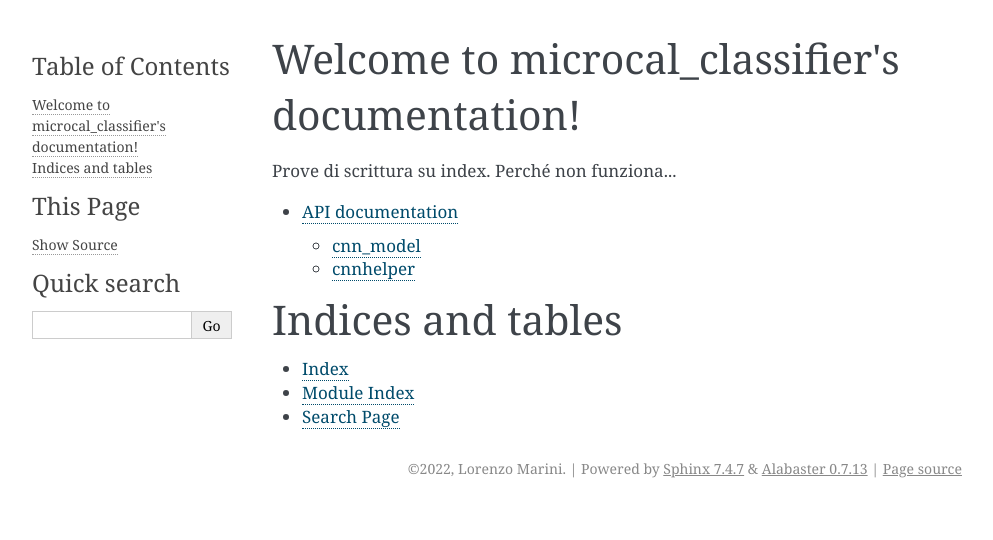
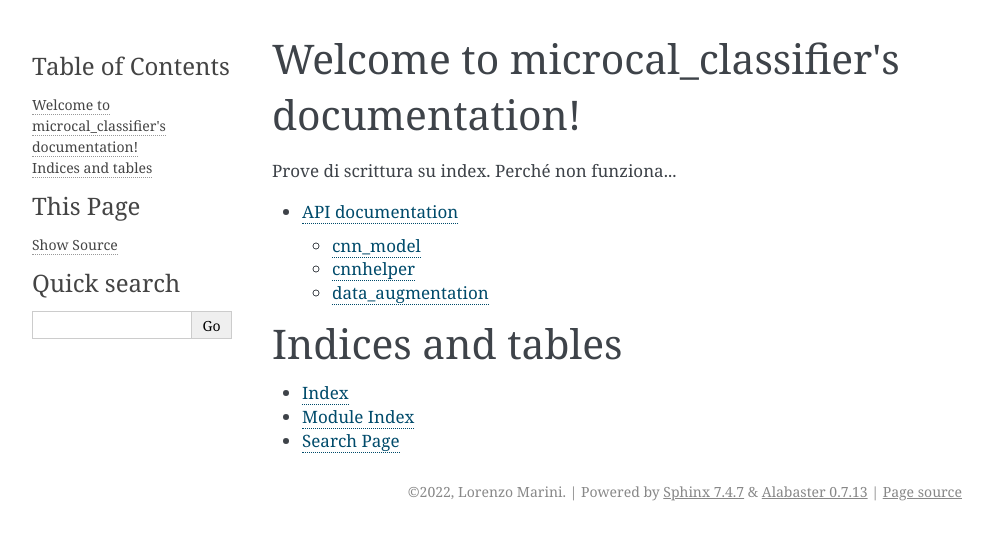
Before and after one commit to lorenzomarini96/microcal_classifier, a Sphinx documentation site: the page built from docs/index.rst, in a window 1280 px wide. Shown: the top 540 px of the page, without its empty margins (148-1141 px from the left). Built offline with Sphinx 7.4.7, drawn with Linux system fonts in a browser that asks for light colours.

Commit message:
non so più che provare..

```diff
--- a/docs/api.rst
+++ b/docs/api.rst
@@ -16,3 +16,10 @@ cnnhelper
 
 .. automodule:: cnnhelper
    :members:
+
+
+data_augmentation
+-----------------
+
+.. automodule:: data_augmentation
+   :members:
--- a/docs/cnnhelper.rst
+++ b/docs/cnnhelper.rst
@@ -1,3 +1,5 @@
+:orphan:
+
 cnnhelper
 ---------
 
--- /dev/null
+++ b/docs/data_augmentation.rst
@@ -0,0 +1,7 @@
+:orphan:
+
+data_augmentation
+-----------------
+
+.. automodule:: data_augmentation
+   :members:
```
